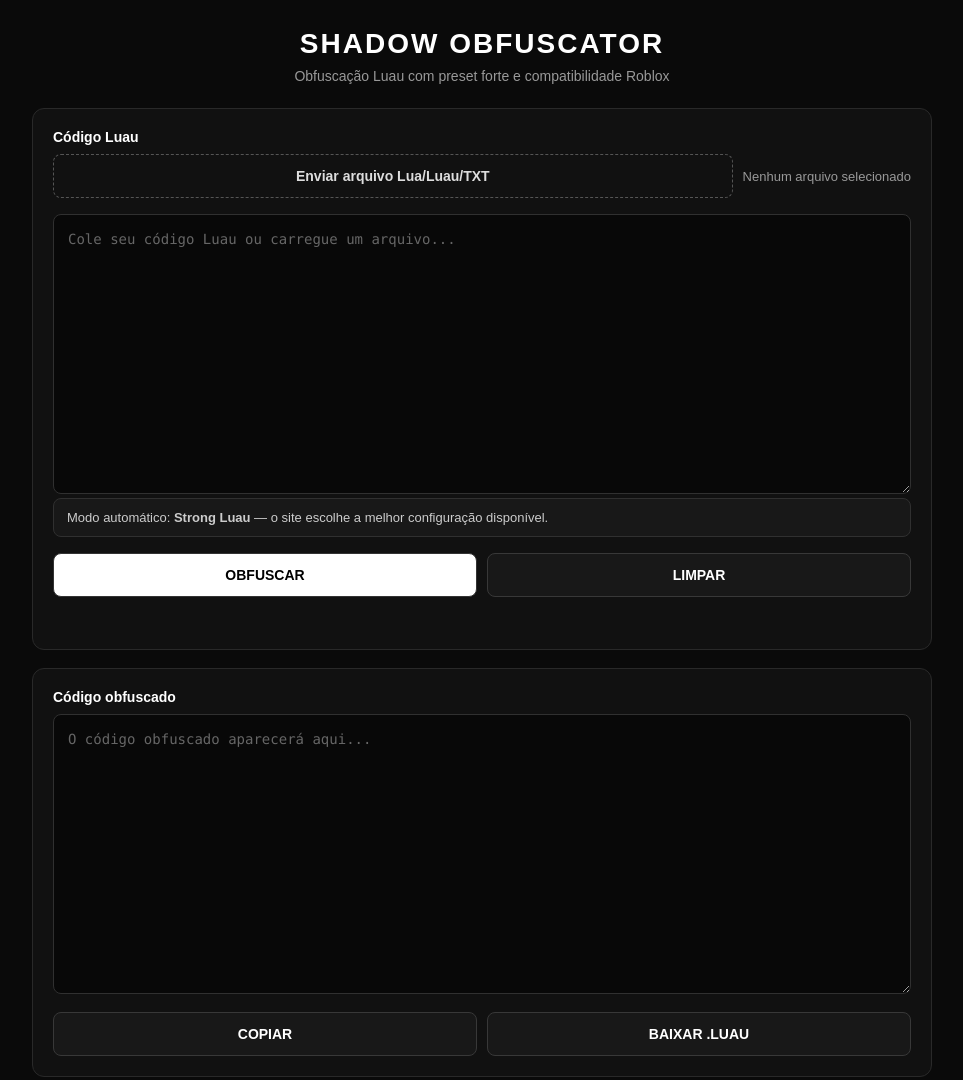
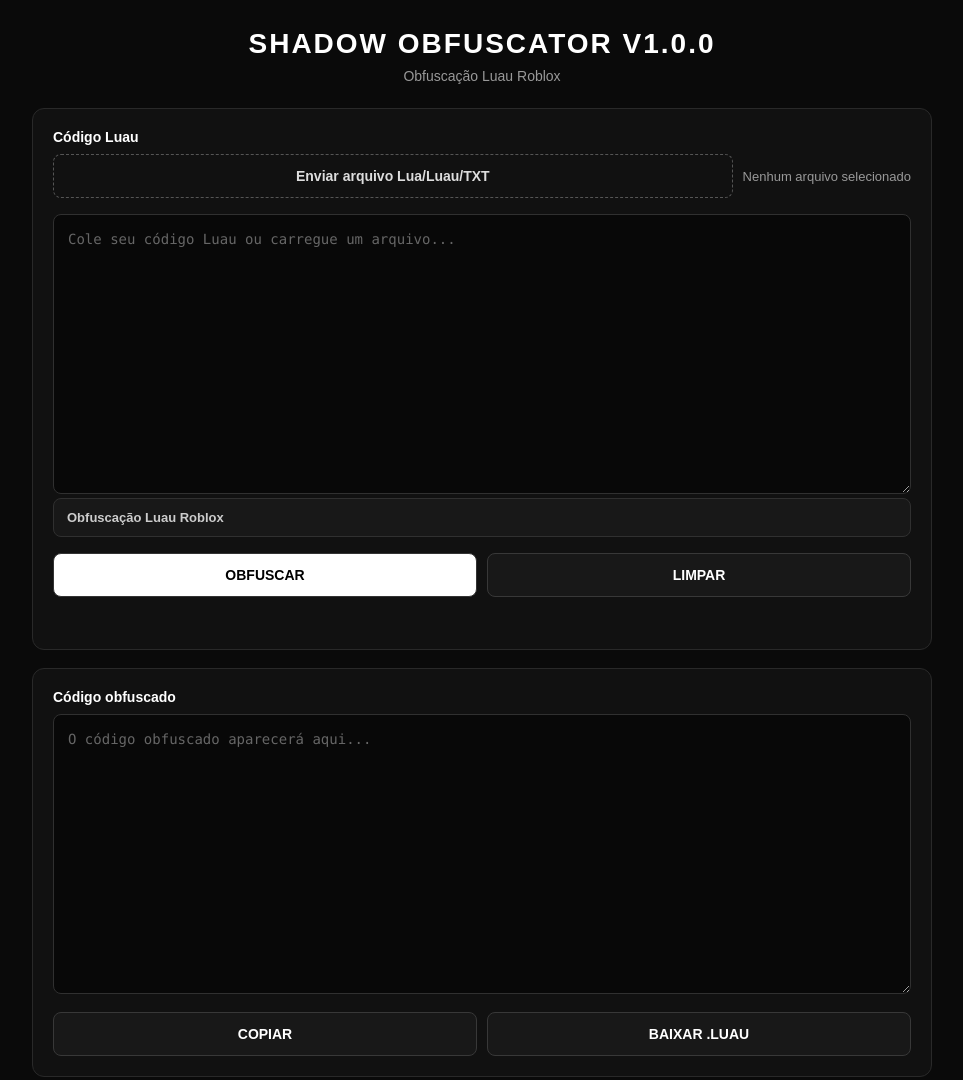
Before and after one commit to josearlindodasilva07-svg/shadow-obfuscator, a website built with Vite: page index.html in a window 1280 px wide. Shown: the whole page, without its empty margins (158-1121 px from the left). Built offline with nearby package versions, Linux system fonts and the light colour scheme.

Commit message:
Update header and obfuscation mode for Roblox

```diff
--- a/index.html
+++ b/index.html
@@ -36,8 +36,8 @@
 <body>
 <main class="container">
     <header class="header">
-        <h1>SHADOW OBFUSCATOR</h1>
-        <p>Obfuscação Luau com preset forte e compatibilidade Roblox</p>
+        <h1>SHADOW OBFUSCATOR V1.0.0</h1>
+        <p>Obfuscação Luau Roblox</p>
     </header>
 
     <section class="section">
@@ -48,7 +48,7 @@
             <span id="fileName">Nenhum arquivo selecionado</span>
         </div>
         <textarea id="inputCode" placeholder="Cole seu código Luau ou carregue um arquivo..." spellcheck="false" autocapitalize="off" autocomplete="off"></textarea>
-        <div class="mode">Modo automático: <strong>Strong Luau</strong> — o site escolhe a melhor configuração disponível.</div>
+        <div class="mode"><strong>Obfuscação Luau Roblox</strong></div>
         <div class="buttons">
             <button id="obfuscateButton" type="button">OBFUSCAR</button>
             <button id="clearButton" class="secondary" type="button">LIMPAR</button>
@@ -97,7 +97,7 @@
             return
         }
         obfuscateButton.disabled = true
-        status.textContent = "Obfuscando com Strong Luau..."
+        status.textContent = "Obfuscando para Roblox..."
         outputCode.value = ""
         try {
             outputCode.value = await obfuscateLua(code)
```
